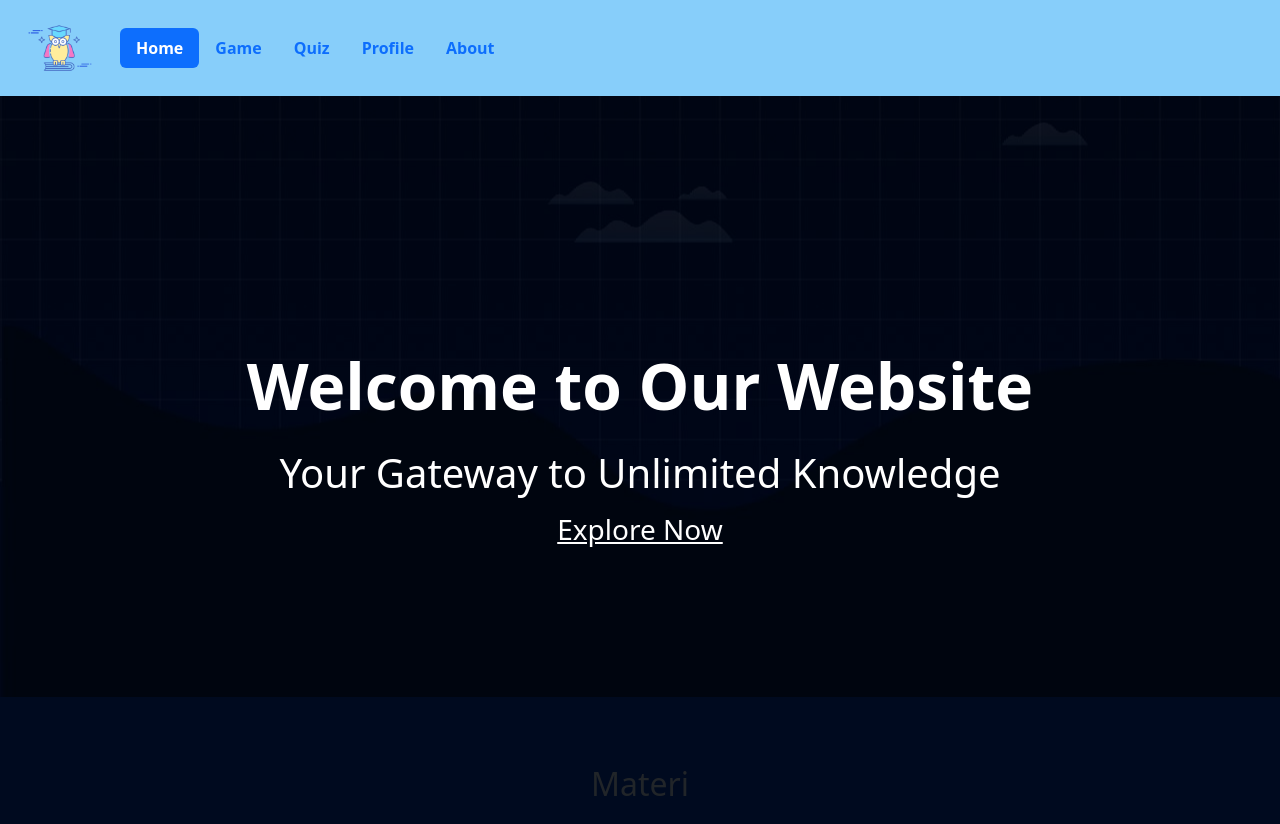
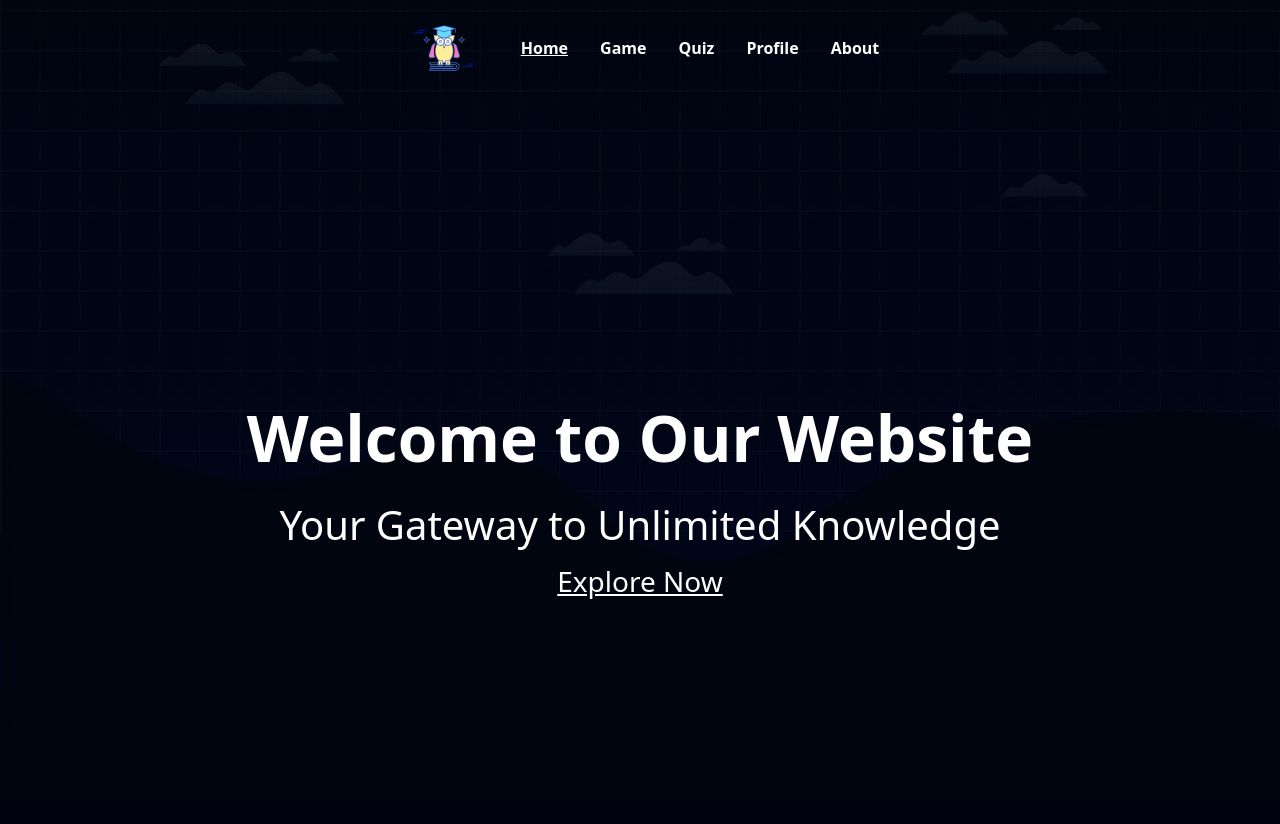
Before and after one commit to noturcmd/Web-Praktikum-Multimedia-2, a PHP site: page / in a window 1280 px wide. Shown: the top 824 px of the page. Run offline with PHP 8.4, Linux system fonts and the light colour scheme.

Commit message:
update dulu cik

```diff
--- a/index.php
+++ b/index.php
@@ -17,23 +17,23 @@
 
 <body>
   <div class="container-fluid p-0 m-0">
-    <header class="navbar navbar-expand-lg navbar-light">
+    <header class="navbar navbar-expand-lg navbar-light justify-content-center align-items-center">
       <img src="../../images/icon-header-left.png" alt="icon-owl" width="80">
       <ul class="nav nav-pills nav-fill">
         <li class="nav-item">
-          <a class="nav-link active fw-bold" aria-current="page" href="index.php">Home</a>
+          <a class="nav-link fw-bold text-white text-decoration-underline" aria-current="page" href="index.php">Home</a>
         </li>
         <li class="nav-item">
-          <a class="nav-link fw-bold" href="pages/game/game.php">Game</a>
+          <a class="nav-link fw-bold text-white" href="pages/game/game.php">Game</a>
         </li>
         <li class="nav-item">
-          <a class="nav-link fw-bold" href="pages/Quiz/quiz.php">Quiz</a>
+          <a class="nav-link fw-bold text-white" href="pages/Quiz/quiz.php">Quiz</a>
         </li>
         <li class="nav-item">
-          <a class="nav-link fw-bold" href="pages/profile/profile.php">Profile</a>
+          <a class="nav-link fw-bold text-white" href="pages/profile/profile.php">Profile</a>
         </li>
         <li class="nav-item">
-          <a class="nav-link fw-bold" href="pages/about.php">About</a>
+          <a class="nav-link fw-bold text-white" href="pages/about.php">About</a>
         </li>
       </ul>
     </header>
@@ -50,7 +50,7 @@
     <main id="section-materi">
       <section id="materi" class="py-5">
         <div class="container">
-          <h2 class="text-center mb-4">Materi</h2>
+          <h2 class="text-center mb-4 text-white">Materi</h2>
 
           <div id="materiCarousel" class="carousel slide" data-bs-ride="carousel">
             <div class="carousel-inner">
@@ -63,8 +63,8 @@
                   </div>
                   <!-- Bagian kanan (informasi singkat) -->
                   <div class="col-md-6">
-                    <p class="text-justify">Materi 1: Temukan berbagai materi pembelajaran interaktif yang menarik dan mudah dipahami.</p>
-                    <a href="pages/materi/materi.php?id=1" class="btn btn-custom mt-3">Selengkapnya</a>
+                    <p class="text-justify text-white">Materi 1: Temukan berbagai materi pembelajaran interaktif yang menarik dan mudah dipahami.</p>
+                    <a href="pages/materi/materi.php?id=1" class="btn btn-custom mt-3 text-white">Selengkapnya</a>
                   </div>
                 </div>
               </div>
@@ -78,9 +78,9 @@
                   </div>
                   <!-- Bagian kanan (informasi singkat) -->
                   <div class="col-md-6">
-                    <p class="text-justify">Materi 2:
+                    <p class="text-justify text-white">Materi 2:
                       Untuk menempatkan carousel-item di luar section materi, kita bisa membuat struktur HTML di mana section dan carousel menjadi dua elemen terpisah, tetapi tetap menjaga tampilan dan fungsionalitas. Berikut adalah versi yang diperbarui dari kode yang memindahkan carousel-item di luar section materi tetapi masih mencakup semua konten yang relevan.</p>
-                    <a href="pages/materi/materi.php?id=2" class="btn btn-custom mt-3">Selengkapnya</a>
+                    <a href="pages/materi/materi.php?id=2" class="btn btn-custom mt-3 text-white">Selengkapnya</a>
                   </div>
                 </div>
               </div>
@@ -94,8 +94,8 @@
                   </div>
                   <!-- Bagian kanan (informasi singkat) -->
                   <div class="col-md-6">
-                    <p class="text-justify">Materi 3: Asah pemahamanmu dengan materi yang lebih menantang.</p>
-                    <a href="pages/materi/materi.php?id=3" class="btn btn-custom mt-3">Selengkapnya</a>
+                    <p class="text-justify text-white">Materi 3: Asah pemahamanmu dengan materi yang lebih menantang.</p>
+                    <a href="pages/materi/materi.php?id=3" class="btn btn-custom mt-3 text-white">Selengkapnya</a>
                   </div>
                 </div>
               </div>
@@ -104,11 +104,11 @@
             <!-- Navigasi Kiri-Kanan -->
             <button class="carousel-control-prev" type="button" data-bs-target="#materiCarousel" data-bs-slide="prev">
               <span class="carousel-control-prev-icon" aria-hidden="true"></span>
-              <span class="visually-hidden">Previous</span>
+              <span class="visually-hidden text-white">Previous</span>
             </button>
             <button class="carousel-control-next" type="button" data-bs-target="#materiCarousel" data-bs-slide="next">
               <span class="carousel-control-next-icon" aria-hidden="true"></span>
-              <span class="visually-hidden">Next</span>
+              <span class="visually-hidden text-white">Next</span>
             </button>
           </div>
         </div>
@@ -117,18 +117,18 @@
       <!-- Section Game -->
       <section id="game">
         <div class="container py-5">
-          <h2 class="text-center mb-4">Game</h2>
-          <p class="text-center">Asah kemampuanmu dengan berbagai game edukatif yang seru!</p>
-          <a href="pages/game/game.php" class="btn btn-custom d-block mx-auto mt-3">Mainkan Game</a>
+          <h2 class="text-center mb-4 text-white">Game</h2>
+          <p class="text-center text-white">Asah kemampuanmu dengan berbagai game edukatif yang seru!</p>
+          <a href="pages/game/game.php" class="btn btn-custom d-block mx-auto mt-3 text-white">Mainkan Game</a>
         </div>
       </section>
 
       <!-- Section Quiz -->
       <section id="quiz">
         <div class="container py-5">
-          <h2 class="text-center mb-4">Quiz</h2>
-          <p class="text-center">Uji pengetahuanmu dengan berbagai quiz yang menantang.</p>
-          <a href="pages/quiz/quiz.php" class="btn btn-custom d-block mx-auto mt-3">Mulai Quiz</a>
+          <h2 class="text-center mb-4 text-white">Quiz</h2>
+          <p class="text-center text-white">Uji pengetahuanmu dengan berbagai quiz yang menantang.</p>
+          <a href="pages/quiz/quiz.php" class="btn btn-custom d-block mx-auto mt-3 text-white">Mulai Quiz</a>
         </div>
       </section>
     </main>
--- a/styles/parallax.css
+++ b/styles/parallax.css
@@ -5,8 +5,7 @@ html {
 .parallax-bg {
     background-image: url('../images/bg_2.jpg');
     background-size: cover;
-    background-attachment: fixed;
-    height: 87.1vh;
+    height: 100vh;
     position: relative;
     background-position: center;
 }
--- a/styles/style1.css
+++ b/styles/style1.css
@@ -13,9 +13,9 @@ main {
     padding: 20px;
 }
 
-header{
+/* header{
     background-color: lightskyblue;
-}
+} */
 
 header img{
     margin-left: 20px;
@@ -104,6 +104,5 @@ header ul{
 
 
 main#section-materi{
-
-    background-color: #000A1F;
+    background-color: rgb(0, 3, 15);
 }
```
